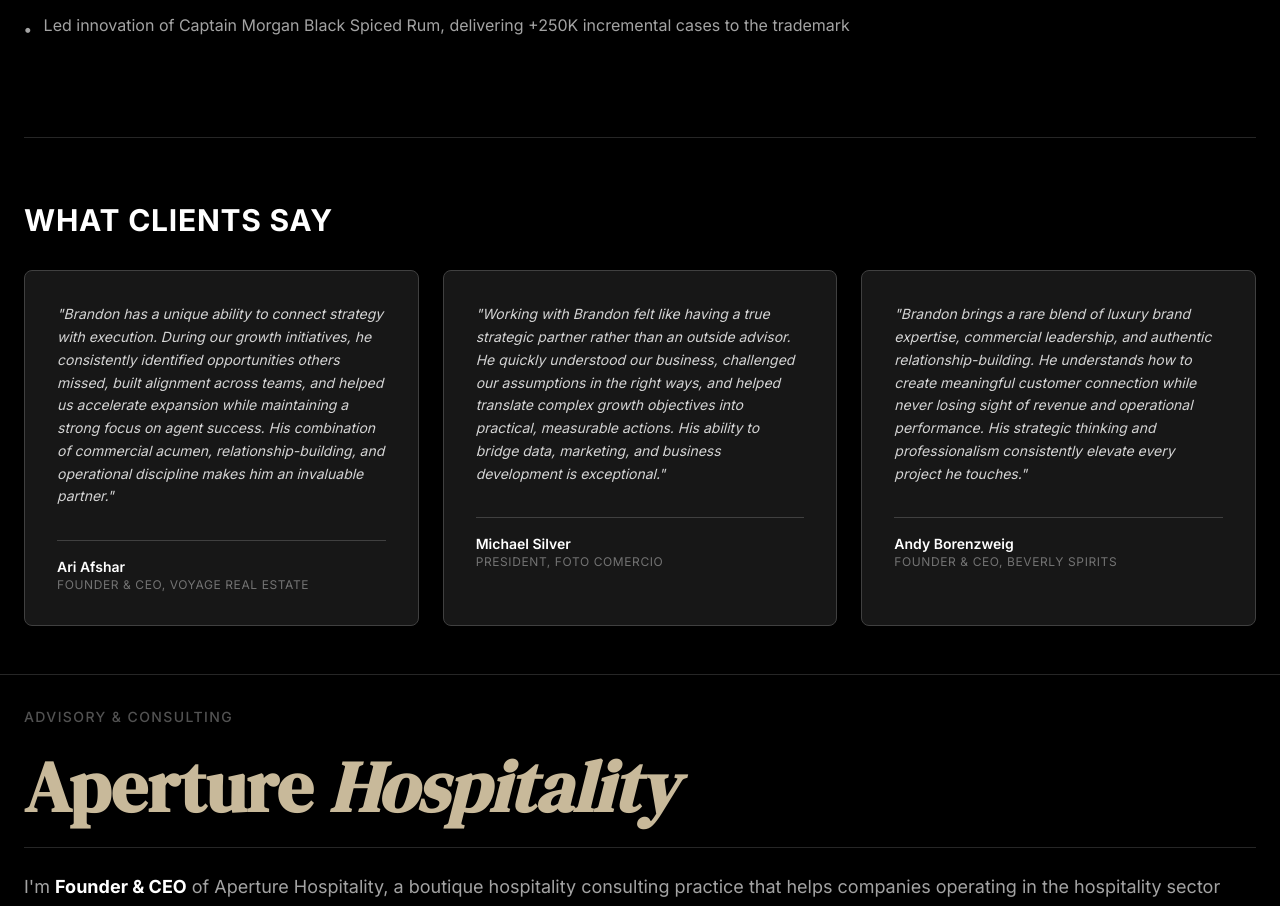
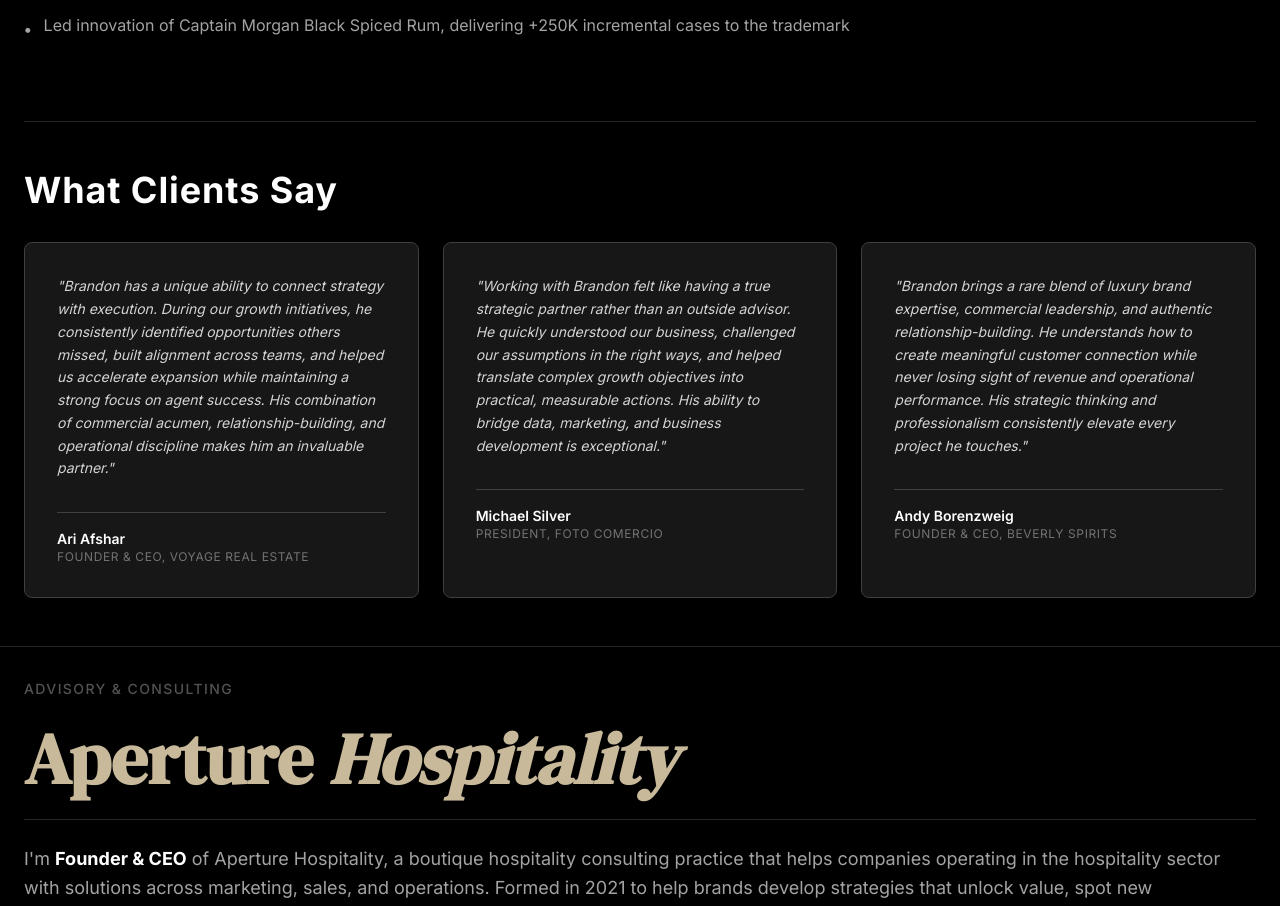
Before and after one commit to letsnavigatebmw/brandonmweaver, a React (Vite) app: page / in a window 1280 px wide. Shown: the part 6260-7166 px from the top of the page. Built offline with nearby package versions, Linux system fonts and the light colour scheme.

Commit message:
Adjust testimonials section spacing and heading styling

```diff
--- a/src/components/Projects.jsx
+++ b/src/components/Projects.jsx
@@ -284,9 +284,9 @@ export default function Projects() {
         </div>
 
         {/* Testimonials Section */}
-        <div className="pt-16 mt-16 border-t border-gray-800">
-          <h2 className="text-3xl font-bold tracking-wide mb-8 text-white">
-            WHAT CLIENTS SAY
+        <div className="pt-12 mt-12 border-t border-gray-800">
+          <h2 className="text-3xl md:text-4xl font-bold tracking-wide mb-8 text-white">
+            What Clients Say
           </h2>
 
           <div className="grid md:grid-cols-3 gap-6">
```
